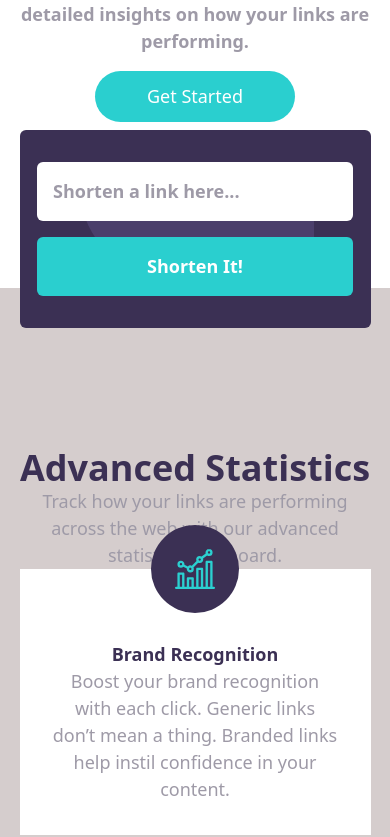
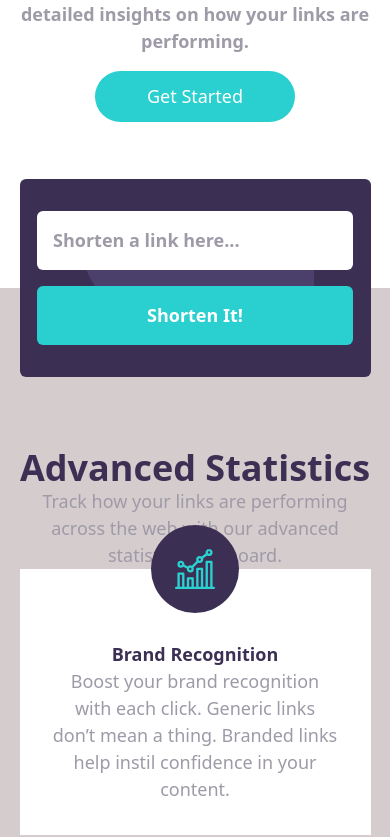
Before and after one commit to Sheriff-Oladimeji/shortly, a React (Vite) app: page / in a window 390 px wide. Shown: the part 685-1522 px from the top of the page. Built offline with nearby package versions, Linux system fonts and the light colour scheme.

Commit message:
fix bugs

```diff
--- a/src/index.css
+++ b/src/index.css
@@ -7,25 +7,29 @@
     background: url(./assets/bg-shorten-desktop.svg);
     background-color: hsl(257, 27%, 26%);
     position: absolute;
-    top: -50%;
-    left: 10%;
-    margin-top: 170px;
+ top: -20%;
+
+
 }
 .container-bg{
     width: 100%;
     background-color: hsl(0, 9%, 82%);
     position: relative;
-    padding-top: 100px;
+    padding-top: 150px;
     margin-top: 150px;
+    display: flex;
+    align-items: center;
+    justify-content: center;
 }
 
 @media(max-width: 640px){
     .shorten-bg{
     background: url(./assets/bg-shorten-mobile.svg) no-repeat center;
     background-color: hsl(257, 27%, 26%);
-    top: -50%;
-left: 5%;
-        margin-top: 430px;
+    top: -12%;
+
+    margin-inline:auto ;
+
     }
     .container-bg{
         padding-top: 160px;
```
